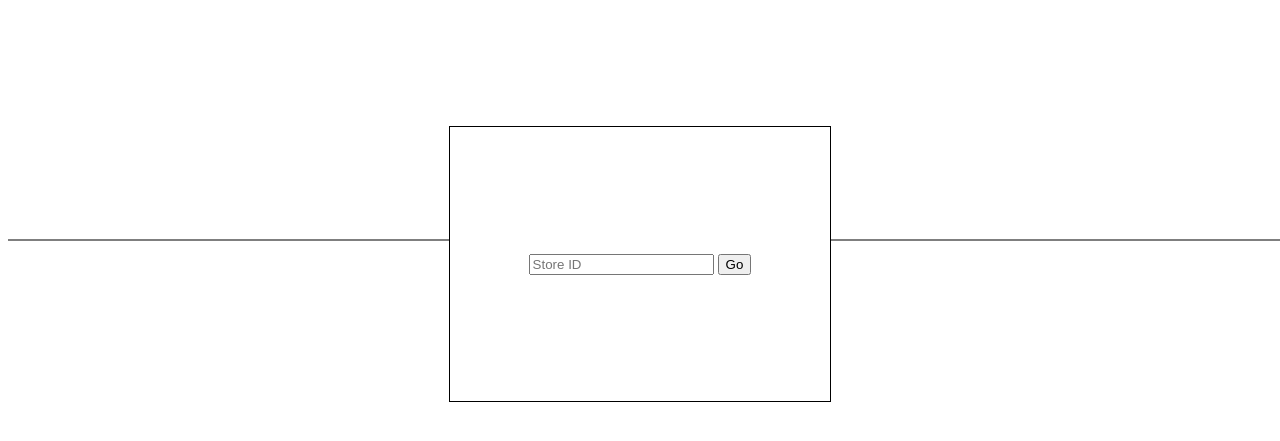
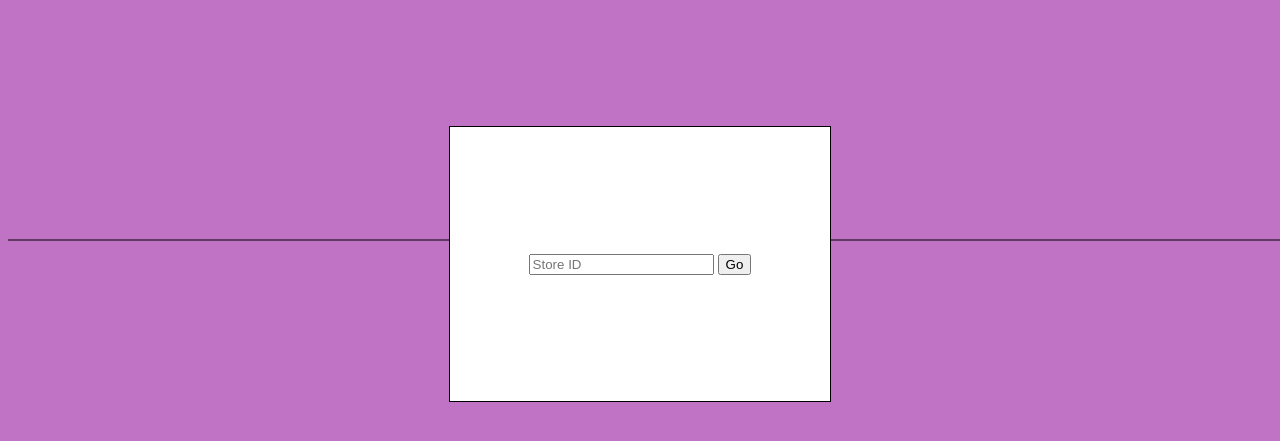
Before and after one commit to mitchhenline/bleeze, a Flask app: page / in a window 1280 px wide. Shown: the top 441 px of the page. Run offline with Flask 3, Linux system fonts and the light colour scheme.

Commit message:
background color

```diff
--- a/static/styles.css
+++ b/static/styles.css
@@ -1,3 +1,10 @@
+
+/* ----------------BASE------------------- */
+#body {
+    background: rgba(147, 12, 154, 0.578);
+}
+
+
 /* ----------STORE SELECTOR PAGE---------- */
 
 #above-line {
--- a/templates/base.html
+++ b/templates/base.html
@@ -10,7 +10,7 @@
     <title>{% block title %}{% endblock %}</title>
     {% block head %}{% endblock %}
 </head>
-<body>
+<body id="body">
     {% block body %}{% endblock %}
 </body>
 </html>
```
